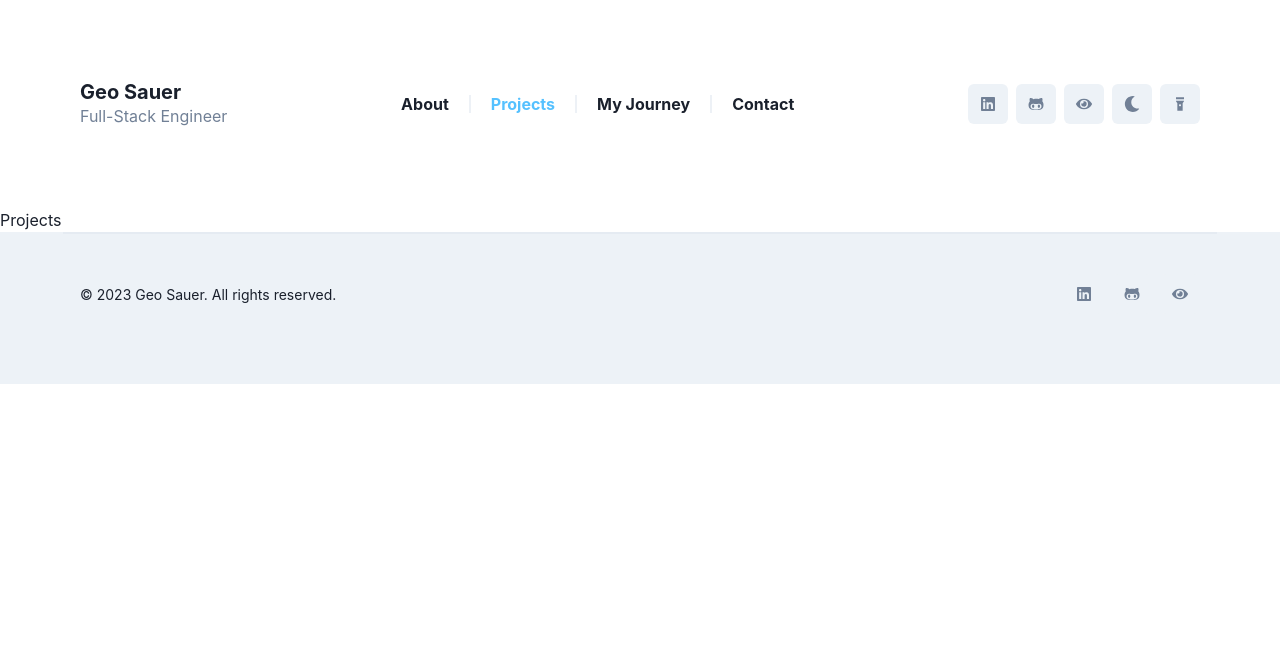
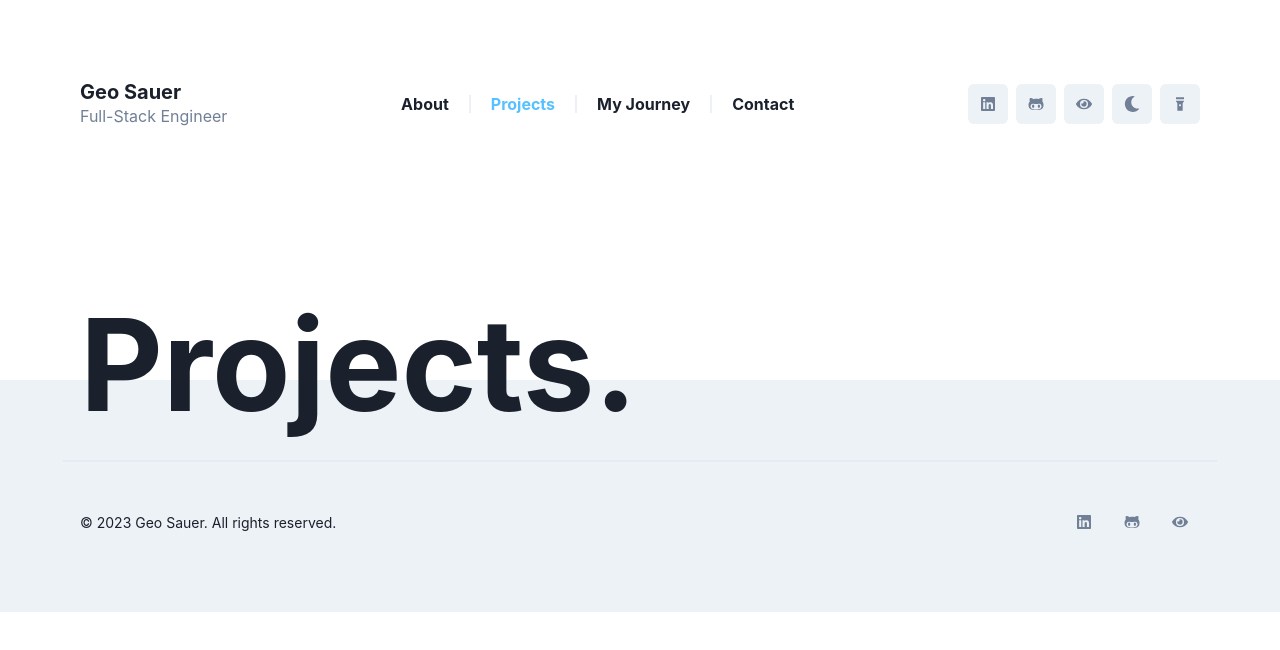
Before and after one commit to GeoSauer/geortfolio-next, a Next.js app: page /projects in a window 1280 px wide. Shown: the top 650 px of the page. Built offline with nearby package versions, Linux system fonts and the light colour scheme.

Commit message:
refactored reusable code into components

```diff
--- /dev/null
+++ b/components/PageBody.js
@@ -0,0 +1,14 @@
+import { Box, Container, useColorModeValue } from "@chakra-ui/react";
+import React from "react";
+
+export default function PageBody({ children }) {
+  const bg = useColorModeValue("gray.100", "gray.900");
+
+  return (
+    <Box bg={bg} mt={{ base: -20, md: -5 }}>
+      <Container maxWidth={"6xl"} pt={20}>
+        {children}
+      </Container>
+    </Box>
+  );
+}
--- /dev/null
+++ b/components/PageHeading.js
@@ -0,0 +1,17 @@
+import { Container, Heading } from "@chakra-ui/react";
+import React from "react";
+
+export default function PageHeading({ children }) {
+  return (
+    <Container maxWidth={"6xl"} h={48}>
+      <Heading
+        fontSize={{ base: "6xl", md: "9xl" }}
+        mb={{ base: 20, md: 5 }}
+        textAlign={{ base: "center", md: "left" }}
+        py={{ base: 5, md: 20 }}
+      >
+        {children}
+      </Heading>
+    </Container>
+  );
+}
--- /dev/null
+++ b/components/Projects.js
@@ -0,0 +1,12 @@
+import React from "react";
+import PageHeading from "./PageHeading";
+import PageBody from "./PageBody";
+
+export default function Projects() {
+  return (
+    <>
+      <PageHeading>Projects.</PageHeading>
+      <PageBody></PageBody>
+    </>
+  );
+}
--- a/pages/projects.js
+++ b/pages/projects.js
@@ -1,12 +1,13 @@
 import Layout from "@/components/Layout";
+import Projects from "@/components/Projects";
 
-export default function Projects() {
+export default function projects() {
   return (
     <Layout
       title="Projects - Geo Sauer"
       description="Here's some examples of coding projects I've worked on."
     >
-      Projects
+      <Projects />
     </Layout>
   );
 }
```
Also changed, not shown: components/About.js (+6 -25 lines).
